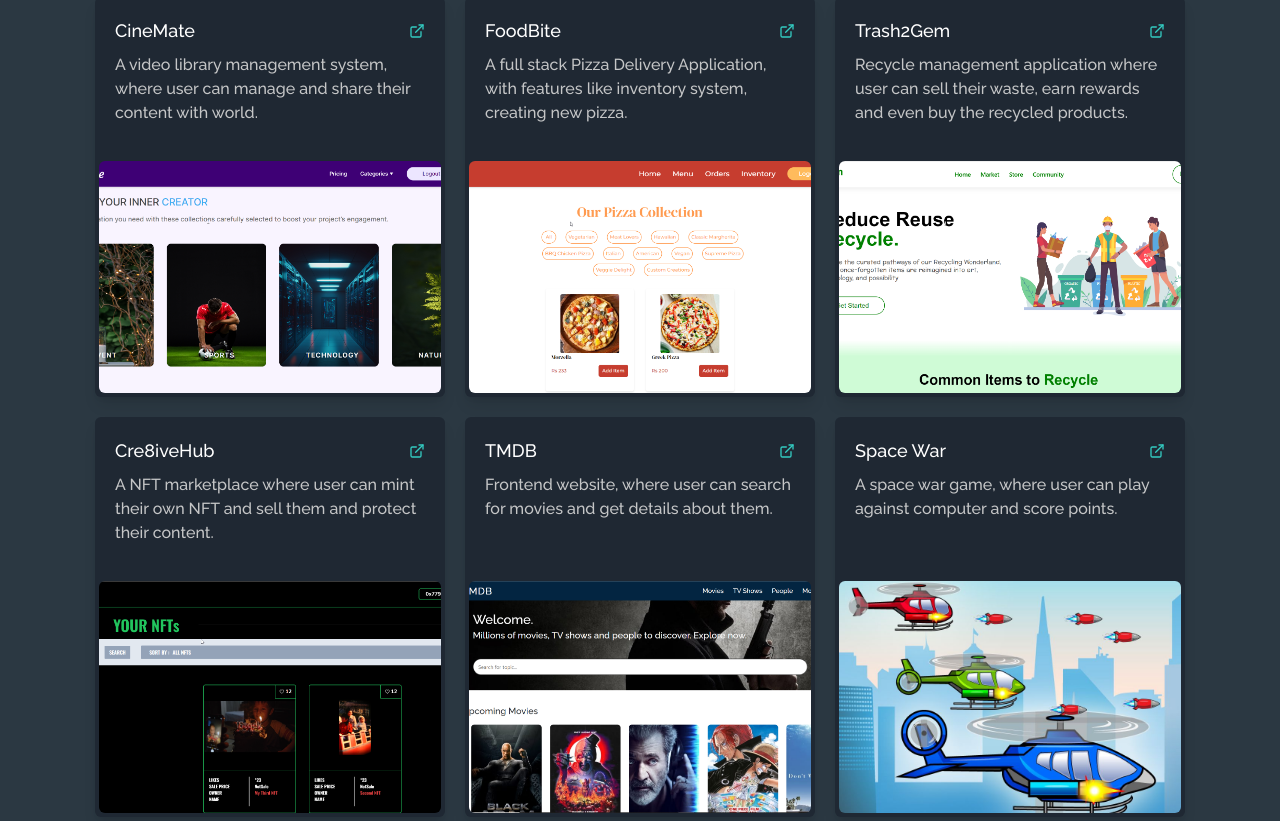
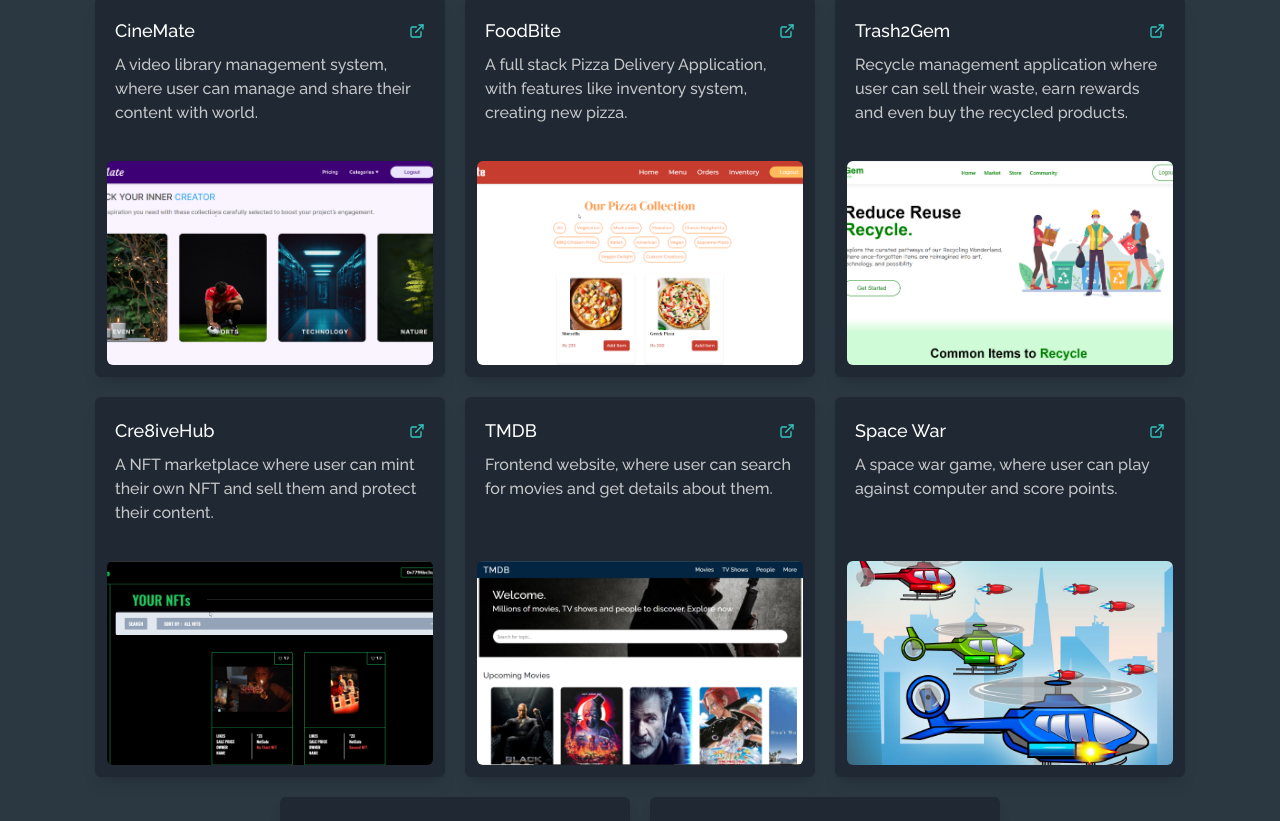
Before and after one commit to Kaushan-Dutta/my-portfolio, a React (Vite) app: page / in a window 1280 px wide. Shown: the part 2617-3438 px from the top of the page. Built offline with nearby package versions, Linux system fonts and the light colour scheme.

Commit message:
change in design

```diff
--- a/src/components/Project.jsx
+++ b/src/components/Project.jsx
@@ -21,14 +21,14 @@ const Project = () => {
       </div>
       <div className="flx-row-center flex-wrap gap-5">
         {Projects.filter((item)=>item.tech.includes(heading) ).map((obj, id) => (
-          <div className="w-[350px] h-[400px] rounded-md shadow-lg bg-dark_light" key={id}>
+          <div className="w-[350px] h-[380px] rounded-md shadow-lg bg-dark_light" key={id}>
             <div className="h-2/5 p-5 flex-col gap-2 flex">
               <div className='flx-row-between font-primary'>
                 <p className='text-shade1 text-lg'>{obj.name}</p><Link to={obj.link} className='text-shade2'><FiExternalLink /></Link>
               </div>
               <p className='text-md text-primary font-primary'>{obj.description}</p>
             </div>
-            <div className='h-3/5 p-1 '>
+            <div className='h-3/5  p-3'>
               <img src={obj.image} alt="Project Image" className='w-full h-full object-cover rounded-md' />
             </div>
           </div>
```
